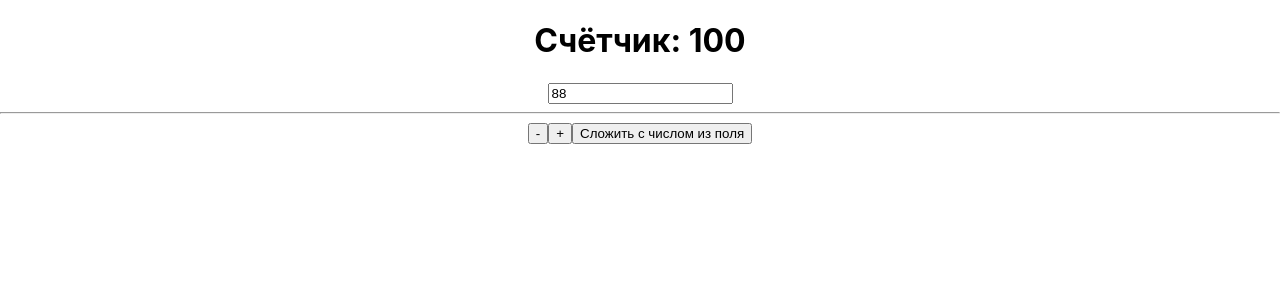
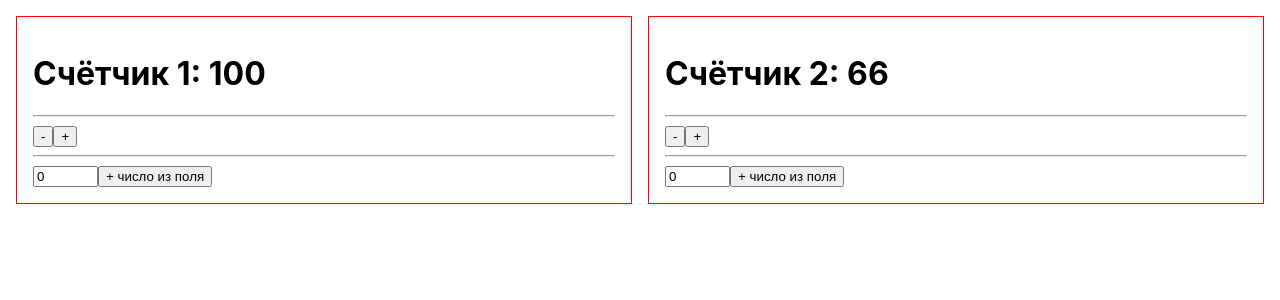
Before and after one commit to mukhindev/jsonplaceholder-with-react-and-redux, a React (Create React App) app: page / in a window 1280 px wide. Shown: the top 300 px of the page. Built offline with nearby package versions, Linux system fonts and the light colour scheme.

Commit message:
Изучение Redux: combineReducers

```diff
--- a/src/components/App.css
+++ b/src/components/App.css
@@ -1,3 +1,5 @@
 .App {
-  text-align: center;
+  display: grid;
+  grid-template-columns: repeat(2, 1fr);
+  gap: 1rem;
 }
--- a/src/components/App.js
+++ b/src/components/App.js
@@ -1,47 +1,15 @@
 import React from 'react'
-import { connect } from 'react-redux'
-import PropTypes from 'prop-types'
+import Counter1 from './Couter1.js'
+import Counter2 from './Couter2.js'
 import './App.css'
 
-function App ({ counter, onAdd, onSub, onAddNumber }) {
-  console.log('App props', counter)
-  const [number, setNumber] = React.useState(88)
-
+function App () {
   return (
     <div className="App">
-      <h1>Счётчик: {counter}</h1>
-      <input
-        value={number}
-        onChange={(e) => setNumber(+e.target.value)}
-      />
-      <hr />
-      <button onClick={onSub}>-</button>
-      <button onClick={onAdd}>+</button>
-      <button onClick={() => onAddNumber(number)}>Сложить с числом из поля</button>
+      <Counter1 />
+      <Counter2 />
     </div>
   )
 }
 
-function mapStateToProps (state) {
-  return {
-    counter: state.counter
-  }
-}
-
-function mapDispatchToProps (dispatch) {
-  console.log('mapDispatchToProps', dispatch)
-  return {
-    onAdd: () => dispatch({ type: 'ADD' }),
-    onSub: () => dispatch({ type: 'SUB' }),
-    onAddNumber: (number) => dispatch({ type: 'ADD_NUMBER', payload: number })
-  }
-}
-
-App.propTypes = {
-  counter: PropTypes.number,
-  onAdd: PropTypes.func,
-  onSub: PropTypes.func,
-  onAddNumber: PropTypes.func
-}
-
-export default connect(mapStateToProps, mapDispatchToProps)(App)
+export default App
--- /dev/null
+++ b/src/components/Counter.css
@@ -0,0 +1,4 @@
+.Counter {
+  border: 1px solid red;
+  padding: 1rem;
+}
--- /dev/null
+++ b/src/components/Couter1.js
@@ -0,0 +1,49 @@
+import React from 'react'
+import { connect } from 'react-redux'
+import PropTypes from 'prop-types'
+import './Counter.css'
+
+function App ({ counter, onAdd, onSub, onAddNumber }) {
+  console.log('<Counter1>', counter)
+  const [number, setNumber] = React.useState(0)
+
+  return (
+    <div className="Counter">
+      <h1>Счётчик 1: {counter}</h1>
+      <hr />
+      <button onClick={onSub}>-</button>
+      <button onClick={onAdd}>+</button>
+      <hr />
+      <input
+        value={number}
+        onChange={(e) => setNumber(+e.target.value)}
+        size={5}
+      />
+      <button onClick={() => onAddNumber(number)}>+ число из поля</button>
+    </div>
+  )
+}
+
+function mapStateToProps (state) {
+  return {
+    counter: state.counter1.counter
+  }
+}
+
+function mapDispatchToProps (dispatch) {
+  console.log('mapDispatchToProps', dispatch)
+  return {
+    onAdd: () => dispatch({ type: 'ADD_1' }),
+    onSub: () => dispatch({ type: 'SUB_1' }),
+    onAddNumber: (number) => dispatch({ type: 'ADD_NUMBER_1', payload: number })
+  }
+}
+
+App.propTypes = {
+  counter: PropTypes.number,
+  onAdd: PropTypes.func,
+  onSub: PropTypes.func,
+  onAddNumber: PropTypes.func
+}
+
+export default connect(mapStateToProps, mapDispatchToProps)(App)
--- /dev/null
+++ b/src/components/Couter2.js
@@ -0,0 +1,49 @@
+import React from 'react'
+import { connect } from 'react-redux'
+import PropTypes from 'prop-types'
+import './Counter.css'
+
+function App ({ counter, onAdd, onSub, onAddNumber }) {
+  console.log('<Counter2>', counter)
+  const [number, setNumber] = React.useState(0)
+
+  return (
+    <div className="Counter">
+      <h1>Счётчик 2: {counter}</h1>
+      <hr />
+      <button onClick={onSub}>-</button>
+      <button onClick={onAdd}>+</button>
+      <hr />
+      <input
+        value={number}
+        onChange={(e) => setNumber(+e.target.value)}
+        size={5}
+      />
+      <button onClick={() => onAddNumber(number)}>+ число из поля</button>
+    </div>
+  )
+}
+
+function mapStateToProps (state) {
+  return {
+    counter: state.counter2.counter
+  }
+}
+
+function mapDispatchToProps (dispatch) {
+  console.log('mapDispatchToProps', dispatch)
+  return {
+    onAdd: () => dispatch({ type: 'ADD_2' }),
+    onSub: () => dispatch({ type: 'SUB_2' }),
+    onAddNumber: (number) => dispatch({ type: 'ADD_NUMBER_2', payload: number })
+  }
+}
+
+App.propTypes = {
+  counter: PropTypes.number,
+  onAdd: PropTypes.func,
+  onSub: PropTypes.func,
+  onAddNumber: PropTypes.func
+}
+
+export default connect(mapStateToProps, mapDispatchToProps)(App)
--- a/src/index.css
+++ b/src/index.css
@@ -1,5 +1,5 @@
 body {
-  margin: 0;
+  margin: 1rem;
   font-family: -apple-system, BlinkMacSystemFont, 'Segoe UI', 'Roboto', 'Oxygen',
     'Ubuntu', 'Cantarell', 'Fira Sans', 'Droid Sans', 'Helvetica Neue',
     sans-serif;
--- a/src/index.js
+++ b/src/index.js
@@ -2,7 +2,7 @@ import React from 'react'
 import ReactDOM from 'react-dom'
 import { createStore } from 'redux'
 import { Provider } from 'react-redux'
-import rootReducer from './redux/reducers/rootReducer.js'
+import rootReducer from './redux/rootReducer.js'
 import App from './components/App.js'
 import './index.css'
 
--- a/src/redux/reducers/rootReducer.js
+++ b/src/redux/reducers/couner1.js
@@ -2,14 +2,14 @@ const initialState = {
   counter: 100
 }
 
-export default function rootReducer (state = initialState, action) {
+export default function counter1 (state = initialState, action) {
   console.log('rootReducer', action)
   switch (action.type) {
-    case 'ADD':
+    case 'ADD_1':
       return { counter: state.counter + 1 }
-    case 'SUB':
+    case 'SUB_1':
       return { counter: state.counter - 1 }
-    case 'ADD_NUMBER':
+    case 'ADD_NUMBER_1':
       return { counter: state.counter + action.payload }
     default:
       return state
--- /dev/null
+++ b/src/redux/reducers/couner2.js
@@ -0,0 +1,17 @@
+const initialState = {
+  counter: 66
+}
+
+export default function counter2 (state = initialState, action) {
+  console.log('rootReducer', action)
+  switch (action.type) {
+    case 'ADD_2':
+      return { counter: state.counter + 1 }
+    case 'SUB_2':
+      return { counter: state.counter - 1 }
+    case 'ADD_NUMBER_2':
+      return { counter: state.counter + action.payload }
+    default:
+      return state
+  }
+}
--- /dev/null
+++ b/src/redux/rootReducer.js
@@ -0,0 +1,9 @@
+import { combineReducers } from 'redux'
+
+import counter1 from './reducers/couner1.js'
+import counter2 from './reducers/couner2.js'
+
+export default combineReducers({
+  counter1,
+  counter2
+})
```
